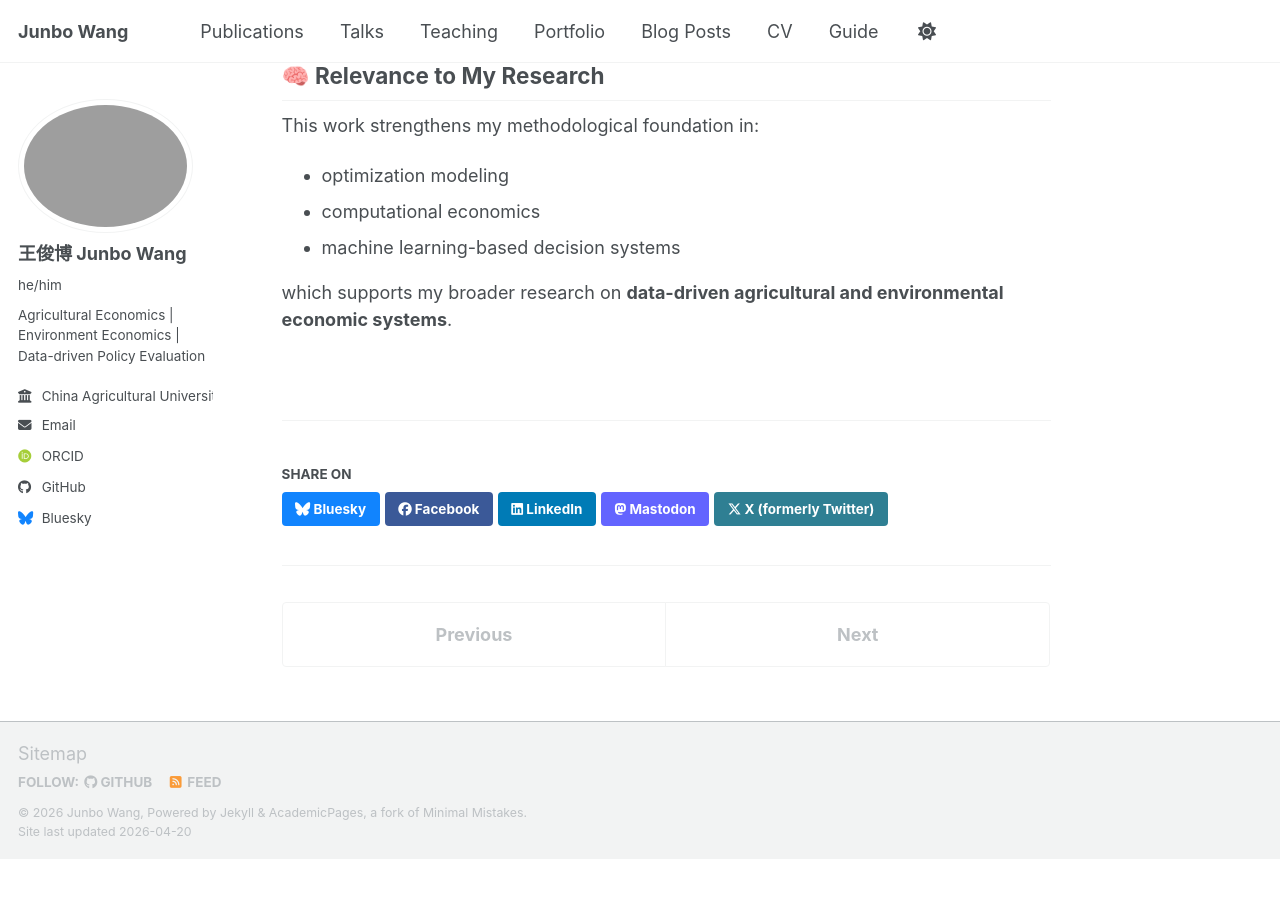
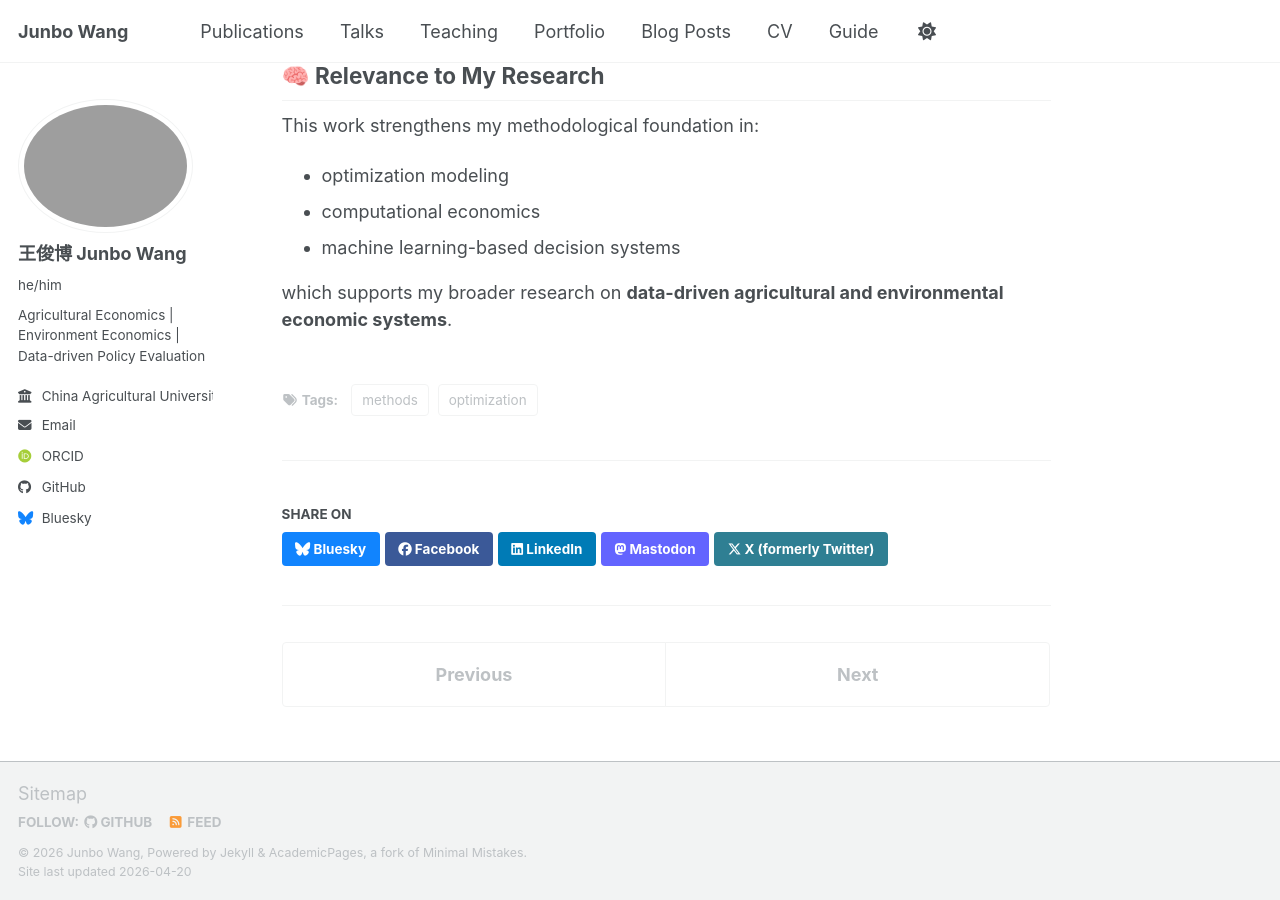
Before and after one commit to wangjunbo11/wangjunbo11.github.io, a Jekyll site: the page built from _publications/2024-12-ga-multi-object-optimization.md, in a window 1280 px wide and 900 px high, scrolled down 2172 px. Built offline with Jekyll 4.4.1, drawn with Linux system fonts in a browser that asks for light colours; some web fonts are replaced; a script bundle is joined from its source files by our own code; library files that are not in the unit come from our copies; before the commit the page ends 3031 px from its top, so only the background shows below that.

Commit message:
Update 2024-12-ga-multi-object-optimization.md

```diff
--- a/_publications/2024-12-ga-multi-object-optimization.md
+++ b/_publications/2024-12-ga-multi-object-optimization.md
@@ -6,7 +6,7 @@ date: 2024-12-29
 
 venue: "2024 IEEE 2nd International Conference on Electrical, Automation and Computer Engineering (ICEACE)"
 authors: "Junbo Wang, Xincan Zhou"
-
+tags: methods optimization
 paperurl: "https://doi.org/10.1109/ICEACE63551.2024.10898302"
 
 excerpt: "This paper proposes a genetic algorithm-based multi-objective optimization model for production decision-making under uncertainty."
```
